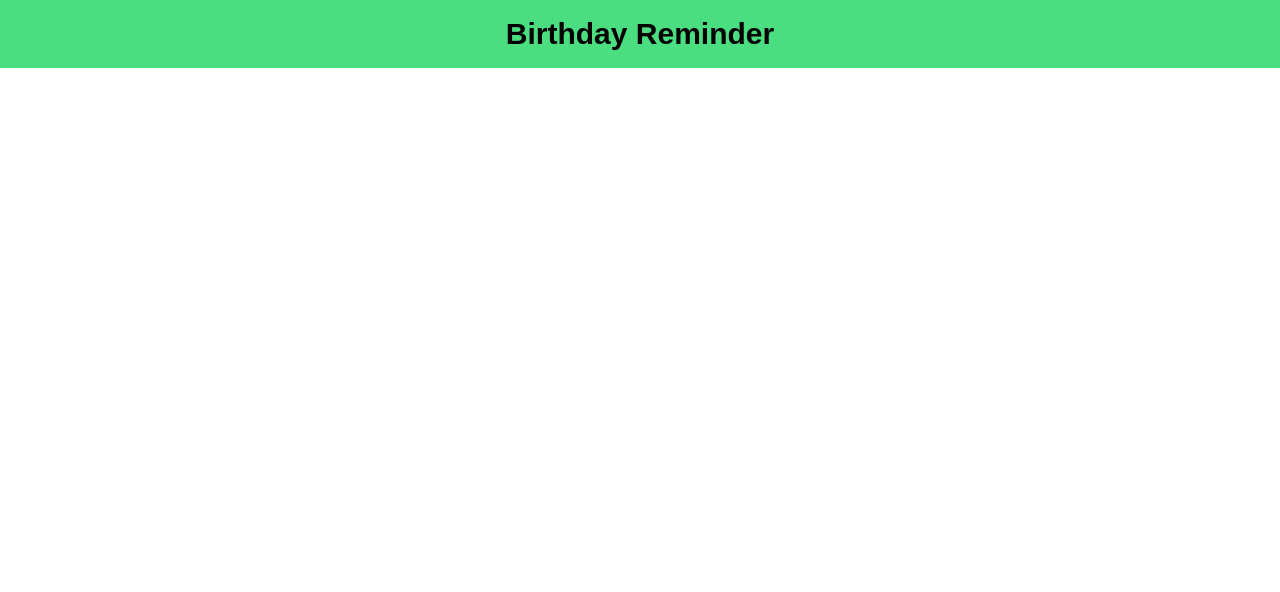
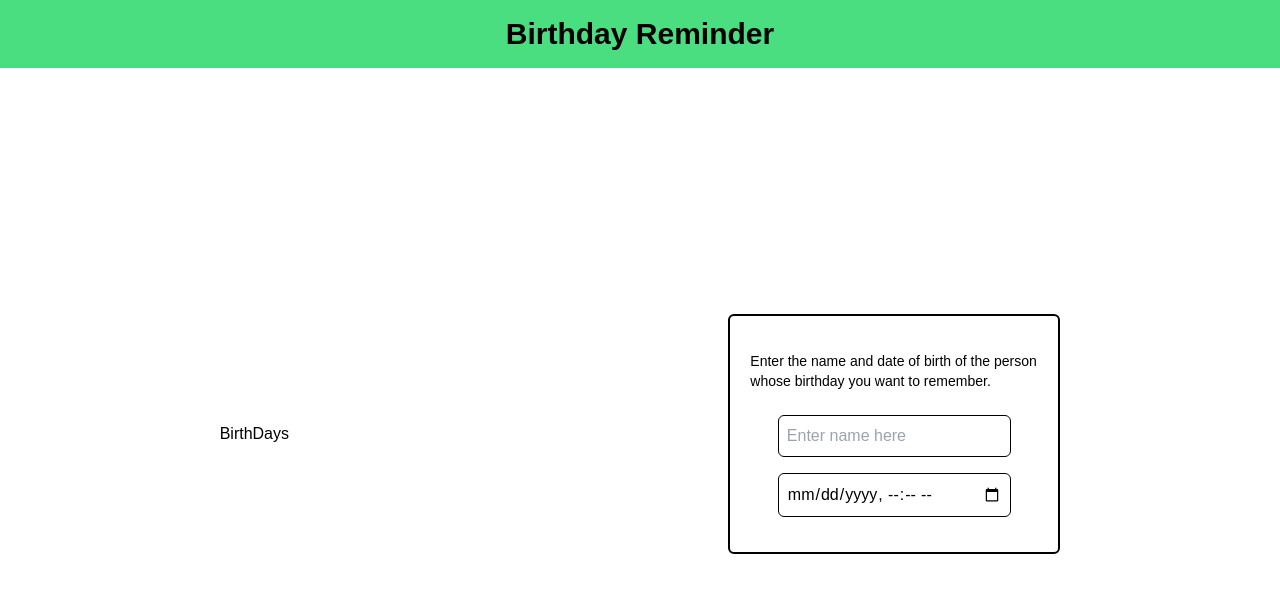
Before and after one commit to kutlukarakoc/birthday-reminder, a React (Create React App) app: page / in a window 1280 px wide. Shown: the top 592 px of the page. Built offline with nearby package versions, Linux system fonts and the light colour scheme; the HTML template or start-up script is replaced by a standard one.

Commit message:
added form structure

```diff
--- a/src/App.tsx
+++ b/src/App.tsx
@@ -3,10 +3,14 @@ import Form from "./components/Form";
 
 const App: React.FC = () => {
     return (
-        <div className="App">
+        <div className="flex flex-col h-full">
             <h1 className="text-3xl font-bold bg-green-400 text-center p-4">
                 Birthday Reminder
             </h1>
+            <div className="flex justify-around items-center flex-1">
+                <Birthdays />
+                <Form />
+            </div>
         </div>
     );
 }
--- a/src/components/Form.tsx
+++ b/src/components/Form.tsx
@@ -1,7 +1,11 @@
 const Form: React.FC = () => {
     return (
-        <div>
-            Form
+        <div className="h-60 flex flex-col justify-center items-center gap-6 px-5 border-2 border-black rounded-md">
+            <h6 className="text-sm w-72">Enter the name and date of birth of the person whose birthday you want to remember.</h6>
+            <form action="" className="flex flex-col gap-4">
+                <input type="text" placeholder="Enter name here" className="border border-black rounded-md outline-none p-2"/>
+                <input type="datetime-local" className="border border-black rounded-md outline-none p-2"/>
+            </form>
         </div>
     )
 }
--- a/src/index.css
+++ b/src/index.css
@@ -2,7 +2,7 @@
 @tailwind components;
 @tailwind utilities;
 
-html, body {
+#root {
     margin: 0;
     padding: 0;
     box-sizing: border-box;
```
